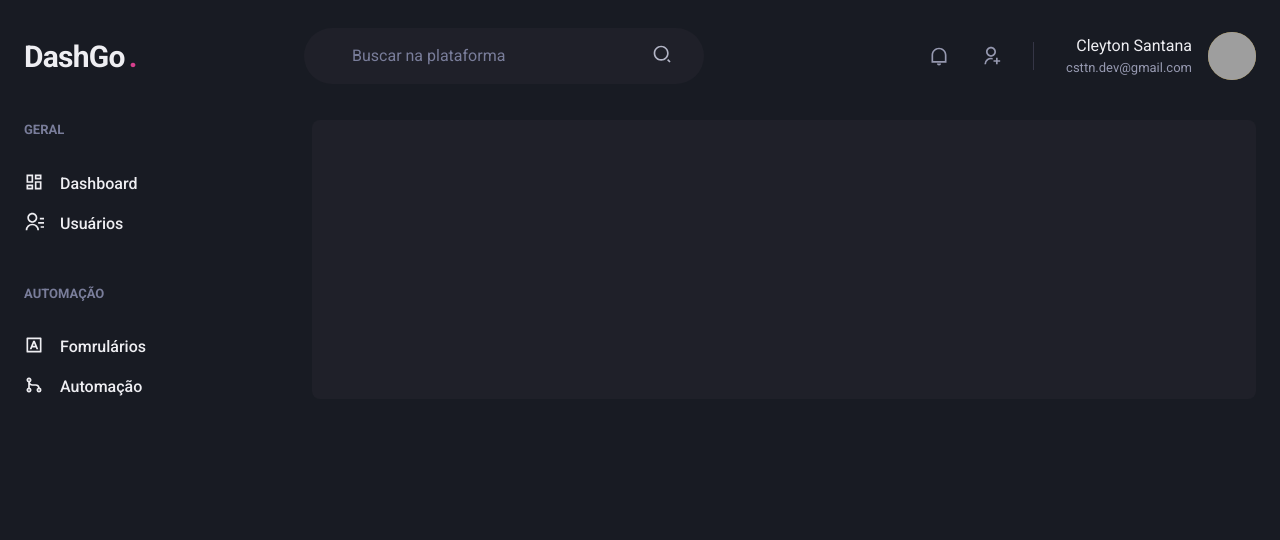
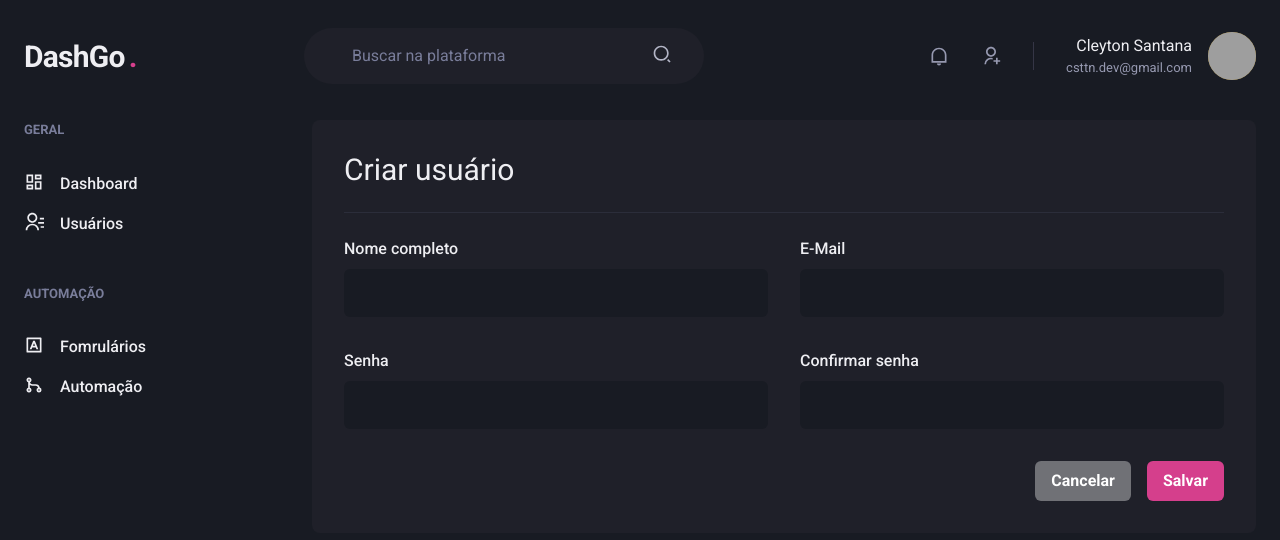
Before and after one commit to csttn/dashgo, a Next.js app: page /users/create in a window 1280 px wide. Shown: the top 540 px of the page. Built offline with nearby package versions, Linux system fonts and the light colour scheme; grey boxes are pictures that could not be loaded.

Commit message:
created pages

```diff
--- a/src/components/Form/Input.tsx
+++ b/src/components/Form/Input.tsx
@@ -8,7 +8,6 @@ import {
 interface InputProps extends ChakraInputProps {
   name: string;
   label?: string;
-  id: string;
 }
 
 export function Input({ name, label, ...rest }: InputProps) {
--- a/src/pages/users/create.tsx
+++ b/src/pages/users/create.tsx
@@ -1,15 +1,53 @@
-import { Box, Flex } from '@chakra-ui/react';
+import {
+  Box,
+  Button,
+  Divider,
+  Flex,
+  Heading,
+  HStack,
+  SimpleGrid,
+  VStack,
+} from '@chakra-ui/react';
+import { Input } from '../../components/Form/Input';
 import Header from '../../components/Header';
 import SideBar from '../../components/SideBar';
 
-export default function UserCreate() {
+export default function CreateUser() {
   return (
     <Box>
       <Header />
       <Flex width='100%' my='6' maxWidth={1480} mx='auto' px='6'>
         <SideBar />
 
-        <Box flex='1' borderRadius={8} bg='gray.800' p='8'></Box>
+        <Box flex='1' borderRadius={8} bg='gray.800' p='8'>
+          <Heading size='lg' fontWeight='normal'>
+            Criar usuário
+          </Heading>
+
+          <Divider my='6' borderColor='gray.700' />
+
+          <VStack spacing='8'>
+            <SimpleGrid minChildWidth='240px' spacing='8' w='100%'>
+              <Input name='name' label='Nome completo' />
+              <Input name='email' label='E-Mail' type='email' />
+            </SimpleGrid>
+            <SimpleGrid minChildWidth='240px' spacing='8' w='100%'>
+              <Input name='password' label='Senha' type='password' />
+              <Input
+                name='password_confirmation'
+                label='Confirmar senha'
+                type='password'
+              />
+            </SimpleGrid>
+          </VStack>
+
+          <Flex mt='8' justify='flex-end'>
+            <HStack spacing='4'>
+              <Button colorScheme='whiteAlpha'>Cancelar</Button>
+              <Button colorScheme='pink'>Salvar</Button>
+            </HStack>
+          </Flex>
+        </Box>
       </Flex>
     </Box>
   );
```
Also changed, not shown: src/pages/index.tsx (+2 -7 lines).
